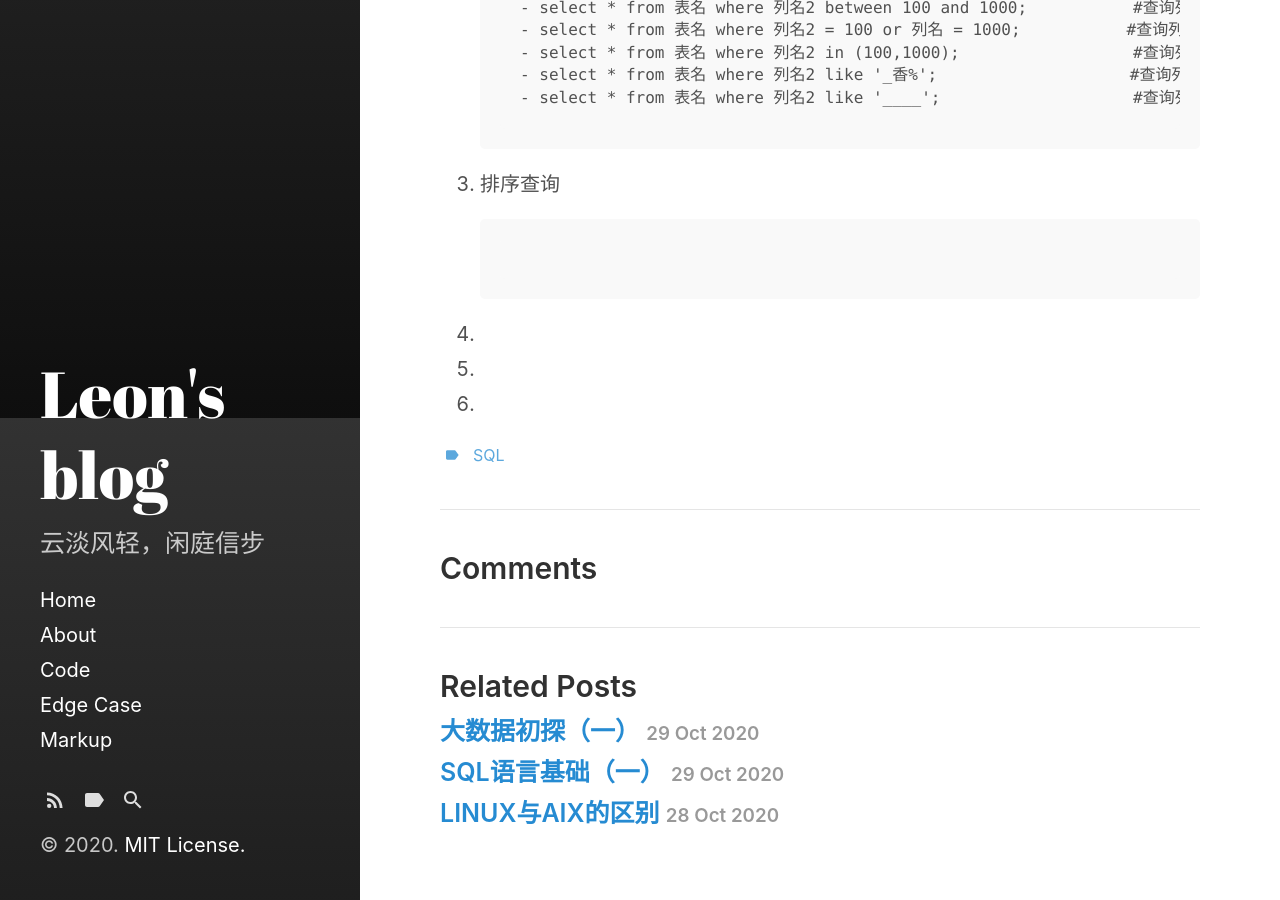
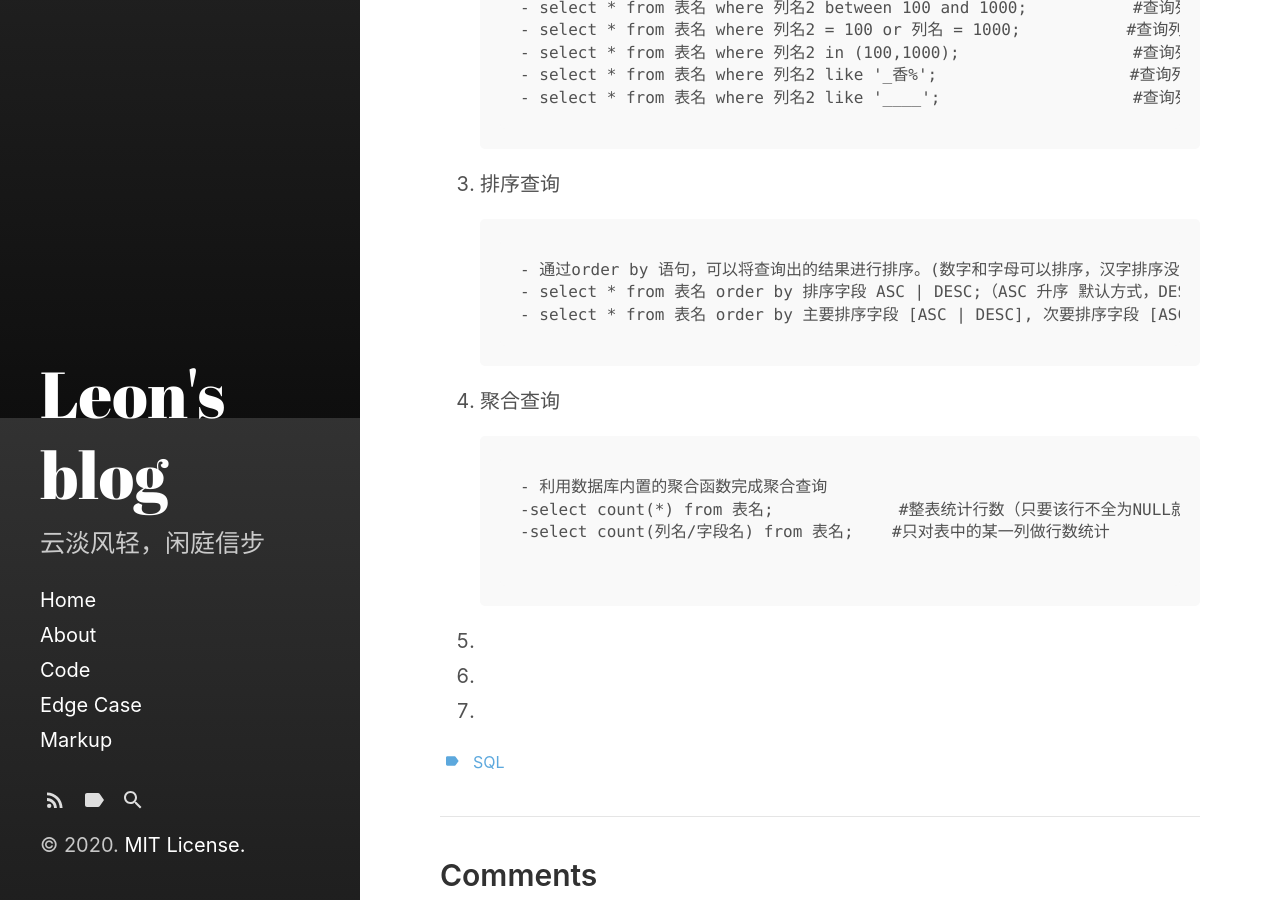
Before and after one commit to WnLeon/blog, a Jekyll site: the page built from _posts/2020-10-30-SQL语言基础（二）.md, in a window 1280 px wide and 900 px high, scrolled down 1382 px. Built offline with Jekyll 4.4.1, drawn with Linux system fonts in a browser that asks for light colours.

Commit message:
post SQL语言基础 changes  2020/11/02

````diff
--- a/_posts/2020-10-30-SQL语言基础（二）.md
+++ b/_posts/2020-10-30-SQL语言基础（二）.md
@@ -56,7 +56,20 @@ SQL语言是一种数据库查询和程序设计语言，用于存取数据以
 16. 排序查询
 
     ```
+    - 通过order by 语句，可以将查询出的结果进行排序。(数字和字母可以排序，汉字排序没有实际意义，也没有使用场景)
+    - select * from 表名 order by 排序字段 ASC | DESC;（ASC 升序 默认方式，DESC 降序）
+    - select * from 表名 order by 主要排序字段 [ASC | DESC], 次要排序字段 [ASC | DESC];    #排序字段可以由多个字段共同决定，在主要条件排序完成后，还有值相同的情况时，取决于次要字段
     ```
-17.
+
+17. 聚合查询
+
+    ```
+    - 利用数据库内置的聚合函数完成聚合查询
+    -select count(*) from 表名;             #整表统计行数（只要该行不全为NULL就会计数）
+    -select count(列名/字段名) from 表名;    #只对表中的某一列做行数统计
+
+    ```
+
 18.
 19.
+20.
````
Also changed, not shown: _posts/2020-10-29-SQL语言基础（一）.md (+1 -0 lines).
